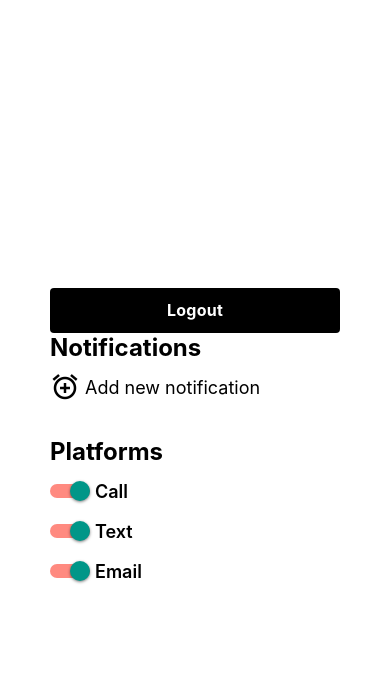
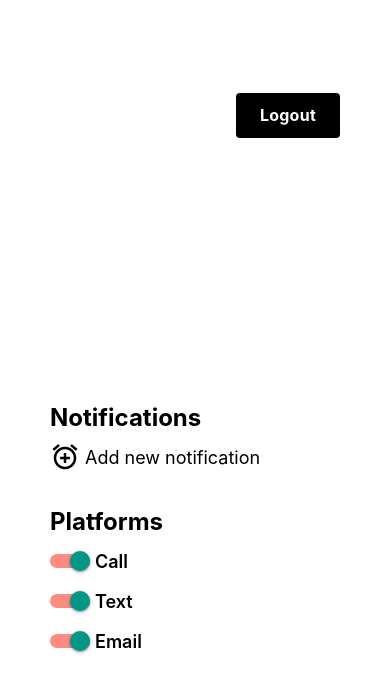
Before and after one commit to DevanTurtle7/WUPHF-Weather, a React Native app: screen /HomePage in a window 390 px wide. Shown: the top 692 px of the page. Built offline with nearby package versions, Linux system fonts and the light colour scheme.

Commit message:
updated logout button

```diff
--- a/components/LogoutButton.jsx
+++ b/components/LogoutButton.jsx
@@ -49,7 +49,7 @@ function LogoutButton(props) {
 
     return (
         <View>
-            <Button title="Logout" onPress={onClick} />
+            <Button title="Logout" onPress={onClick} disabledColor="#474747"/>
         </View>
     )
 }
--- a/pages/HomePage.jsx
+++ b/pages/HomePage.jsx
@@ -3,14 +3,16 @@ import PlatformToggle from '../components/PlatformToggle';
 import AddNotificationButton from '../components/AddNotificationButton';
 import LogoutButton from '../components/LogoutButton';
 
-function HomePage({navigation}) {
+function HomePage({ navigation }) {
     return (
         <View style={styles.body}>
             <View style={styles.content}>
+                <View style={styles.logoutRow}>
+                    <LogoutButton navigation={navigation} />
+                </View>
                 <View style={styles.notificationSection}>
-            <LogoutButton navigation={navigation}/>
                     <Text style={styles.header}>Notifications</Text>
-                    <AddNotificationButton/>
+                    <AddNotificationButton />
                 </View>
 
                 <View style={styles.platformSection}>
@@ -50,6 +52,14 @@ const styles = StyleSheet.create({
     platformSection: {
         flex: 1,
         justifyContent: 'flex-start'
+    },
+    logoutRow: {
+        flex: 1,
+        flexDirection: 'row',
+        alignItems: 'center',
+        justifyContent: 'flex-end',
+        maxHeight: 50,
+        marginTop: 90,
     }
 });
 
```
